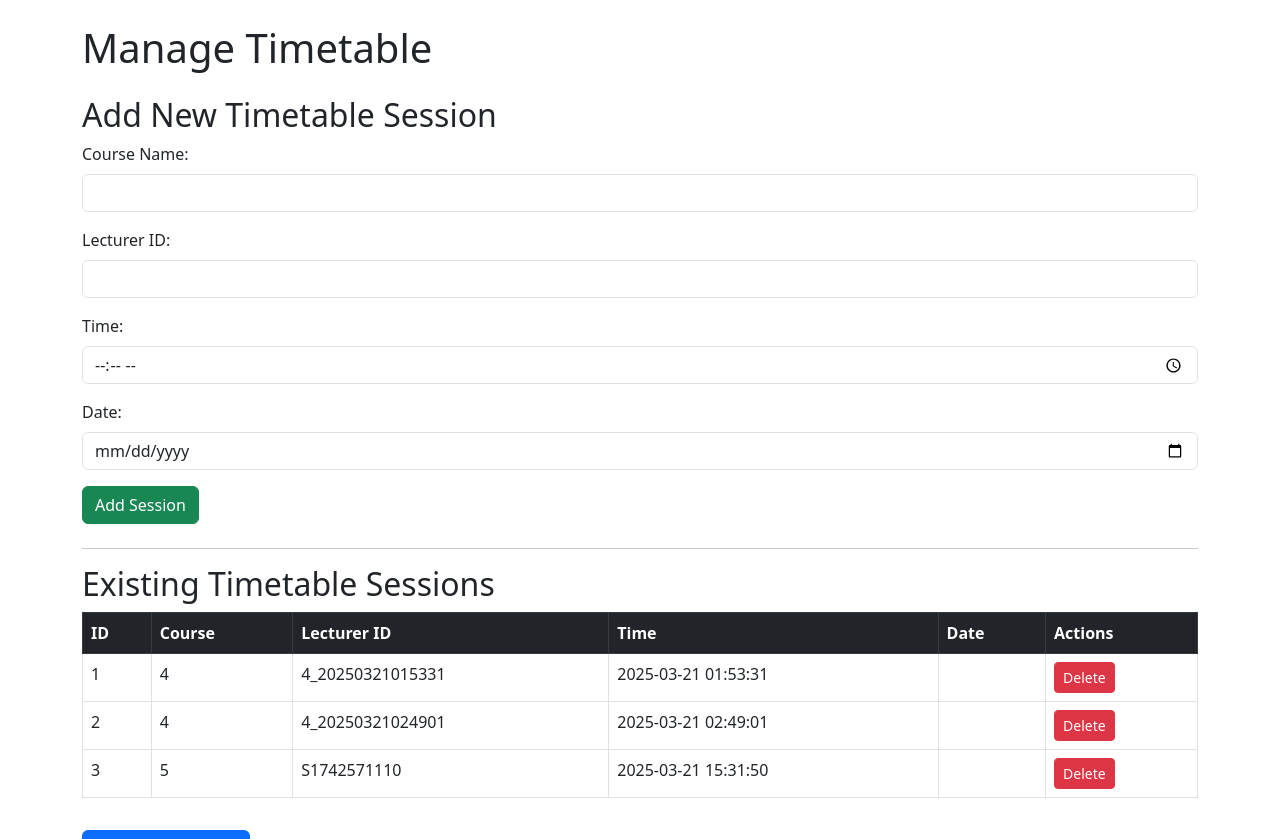
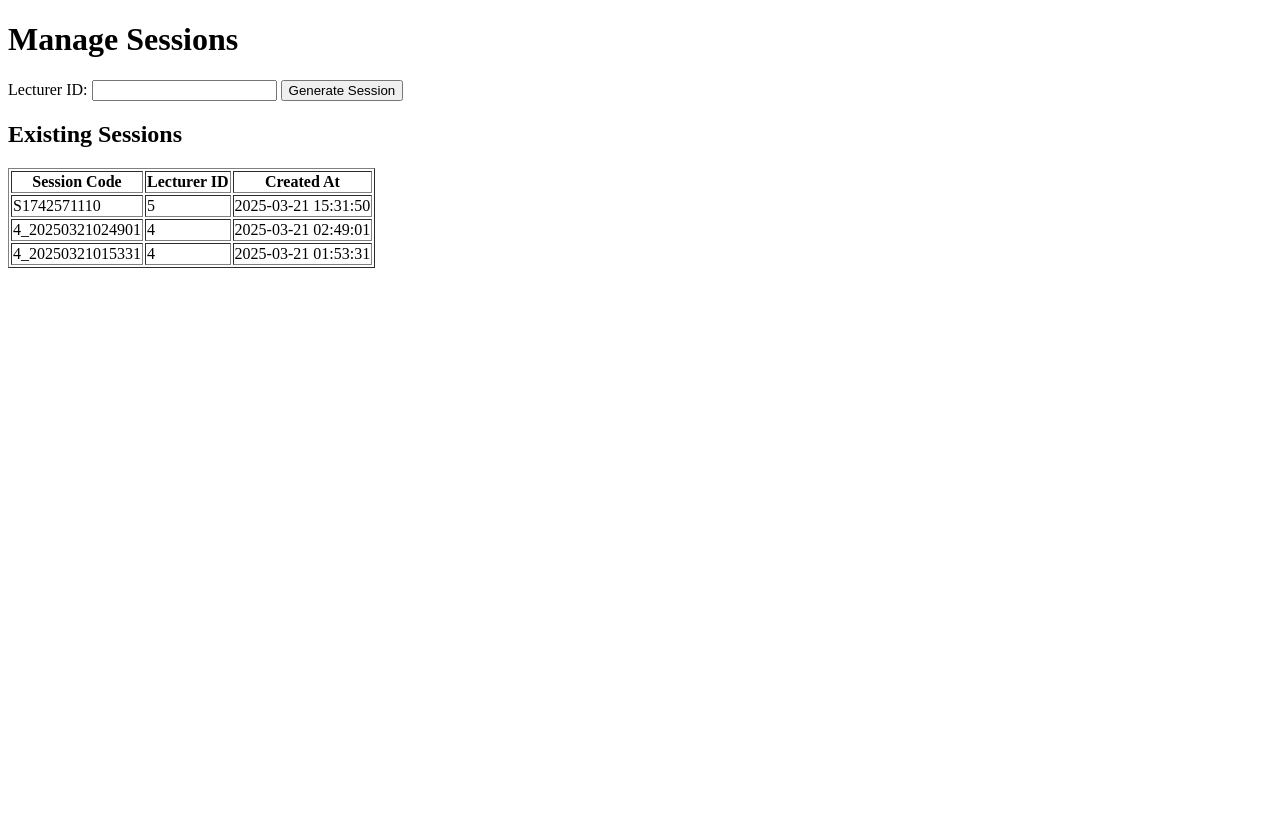
Before and after one commit to Keithwise1/qr_code_attendance-system, a Flask app: page /generate_sessions in a window 1280 px wide. Shown: the top 839 px of the page. After the commit the page ends 268 px from the top, so only its background shows below. Run offline with Flask 3, Linux system fonts and the light colour scheme; a user stored in the database is signed in; data comes from the database, SQL or seed files in the repository; both versions use the stored data as it was after the commit.

Commit message:
Updated session generation and added manage_sessions.html

```diff
--- a/app.py
+++ b/app.py
@@ -4,7 +4,7 @@ import os
 import qrcode
 import datetime
 import cv2
-import uuid
+import time
 from cv2 import QRCodeDetector
 from werkzeug.security import generate_password_hash, check_password_hash
 from flask import send_file
@@ -82,9 +82,9 @@ def manage_timetable():
     conn = get_db_connection()
     cur = conn.cursor()
     cur.execute("SELECT * FROM timetable")
-    sessions = cur.fetchall()
+    timetable_entries = cur.fetchall()
     conn.close()
-    return render_template('manage_timetable.html', sessions=sessions)
+    return render_template('manage_timetable.html', timetable=timetable_entries)
 
 
 @app.route('/add_timetable_entry', methods=['POST'])
@@ -226,29 +226,32 @@ def signup():
     return render_template('signup.html')
 @app.route('/generate_sessions', methods=['GET', 'POST'])
 def generate_sessions():
+    if 'user_id' not in session or session['role'] != 'admin':
+        flash("Unauthorized access!", "danger")
+        return redirect(url_for('login'))
+
+    conn = get_db_connection()
+    cursor = conn.cursor()
+
     if request.method == 'POST':
-        lecturer_id = request.form.get('lecturer_id')
-        session_code = f"SESSION-{uuid.uuid4().hex[:6].upper()}"
-        created_at = datetime.now().strftime("%Y-%m-%d %H:%M:%S")
+        lecturer_id = request.form['lecturer_id']
 
-        conn = sqlite3.connect('attendance.db')
-        cursor = conn.cursor()
-        cursor.execute(
-            "INSERT INTO sessions (lecturer_id, session_code, created_at) VALUES (?, ?, ?)",
-            (lecturer_id, session_code, created_at)
-        )
+
+        session_code = f"S{int(time.time())}"
+
+
+        cursor.execute("INSERT INTO sessions (lecturer_id, session_code, created_at) VALUES (?, ?, datetime('now'))",
+                       (lecturer_id, session_code))
         conn.commit()
-        conn.close()
-
         flash("Session generated successfully!", "success")
 
-    conn = sqlite3.connect('attendance.db')
-    cursor = conn.cursor()
-    cursor.execute("SELECT * FROM sessions")
+
+    cursor.execute("SELECT lecturer_id, session_code, created_at FROM sessions ORDER BY created_at DESC")
     sessions = cursor.fetchall()
+
     conn.close()
+    return render_template('manage_sessions.html', sessions=sessions)
 
-    return render_template('manage_timetable.html', sessions=sessions)
 
 
 @app.route('/admin/manage_users')
@@ -302,7 +305,7 @@ def generate_qr_lecturer():
         return redirect(url_for('login'))
 
     lecturer_id = session['user_id']
-    session_code = f"{lecturer_id}_{datetime.datetime.now().strftime('%Y%m%d%H%M%S')}"  # Unique session code
+    session_code = f"{lecturer_id}_{datetime.datetime.now().strftime('%Y%m%d%H%M%S')}"
     created_at = datetime.datetime.now().strftime("%Y-%m-%d %H:%M:%S")
 
     conn = get_db_connection()
@@ -340,7 +343,7 @@ def scan_qr():
 
         decoded_text, points, _ = qr_decoder.detectAndDecode(frame)
         if decoded_text:
-            session_id = decoded_text.strip()  # Ensure it's just the session ID
+            session_id = decoded_text.strip()
 
             mark_attendance(session['user_id'], session_id)
             flash("Attendance marked successfully!", "success")
--- /dev/null
+++ b/templates/templates/manage_sessions.html
@@ -0,0 +1,47 @@
+<!DOCTYPE html>
+<html lang="en">
+<head>
+    <meta charset="UTF-8">
+    <meta name="viewport" content="width=device-width, initial-scale=1.0">
+    <title>Manage Sessions</title>
+</head>
+<body>
+    <h1>Manage Sessions</h1>
+
+
+    {% with messages = get_flashed_messages(with_categories=true) %}
+        {% if messages %}
+            {% for category, message in messages %}
+                <p class="{{ category }}">{{ message }}</p>
+            {% endfor %}
+        {% endif %}
+    {% endwith %}
+
+
+    <form method="POST" action="{{ url_for('generate_sessions') }}">
+        <label for="lecturer_id">Lecturer ID:</label>
+        <input type="text" id="lecturer_id" name="lecturer_id" required>
+        <button type="submit">Generate Session</button>
+    </form>
+
+    <h2>Existing Sessions</h2>
+    <table border="1">
+        <thead>
+            <tr>
+                <th>Session Code</th>
+                <th>Lecturer ID</th>
+                <th>Created At</th>
+            </tr>
+        </thead>
+        <tbody>
+            {% for session in sessions %}
+            <tr>
+                <td>{{ session[1] }}</td>
+                <td>{{ session[0] }}</td>
+                <td>{{ session[2] }}</td>
+            </tr>
+            {% endfor %}
+        </tbody>
+    </table>
+</body>
+</html>
```
Also changed, not shown: templates/templates/about.html (+20 -0 lines), templates/templates/help.html (+21 -0 lines), attendance.db.
